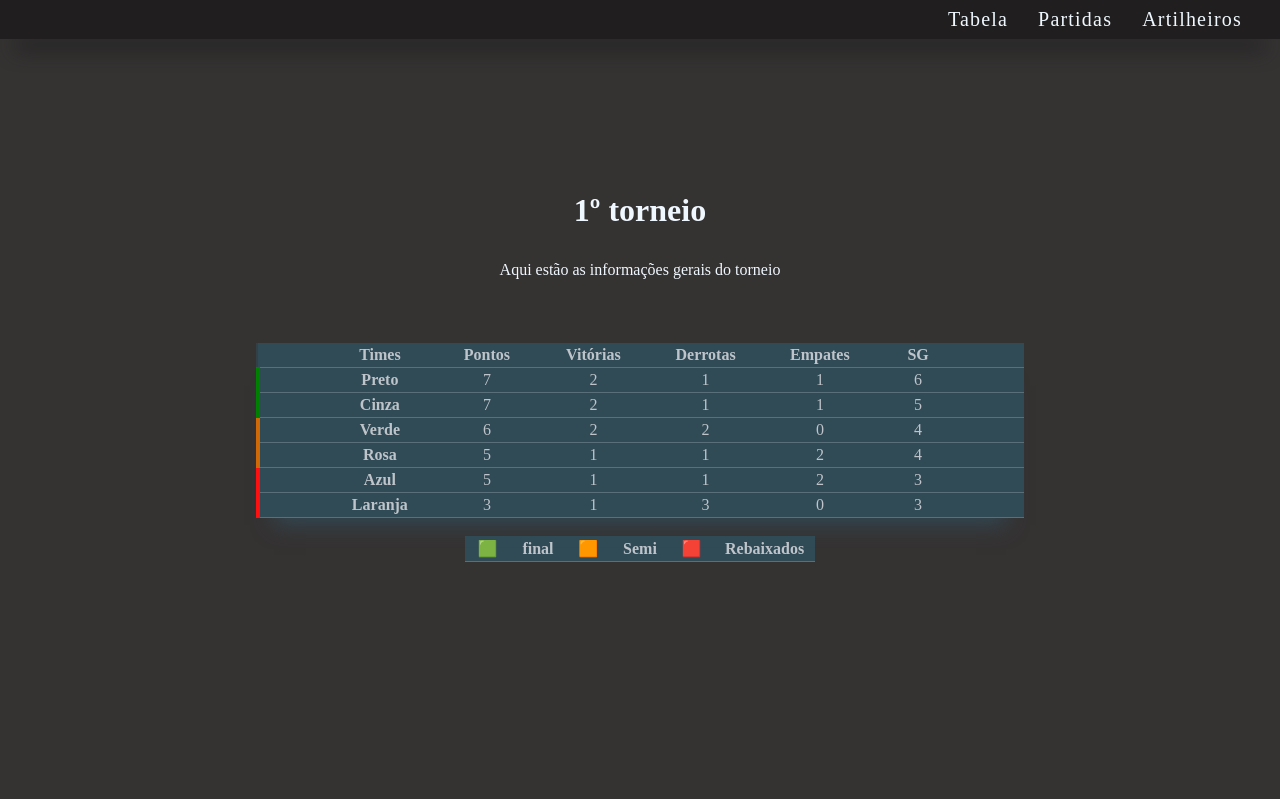
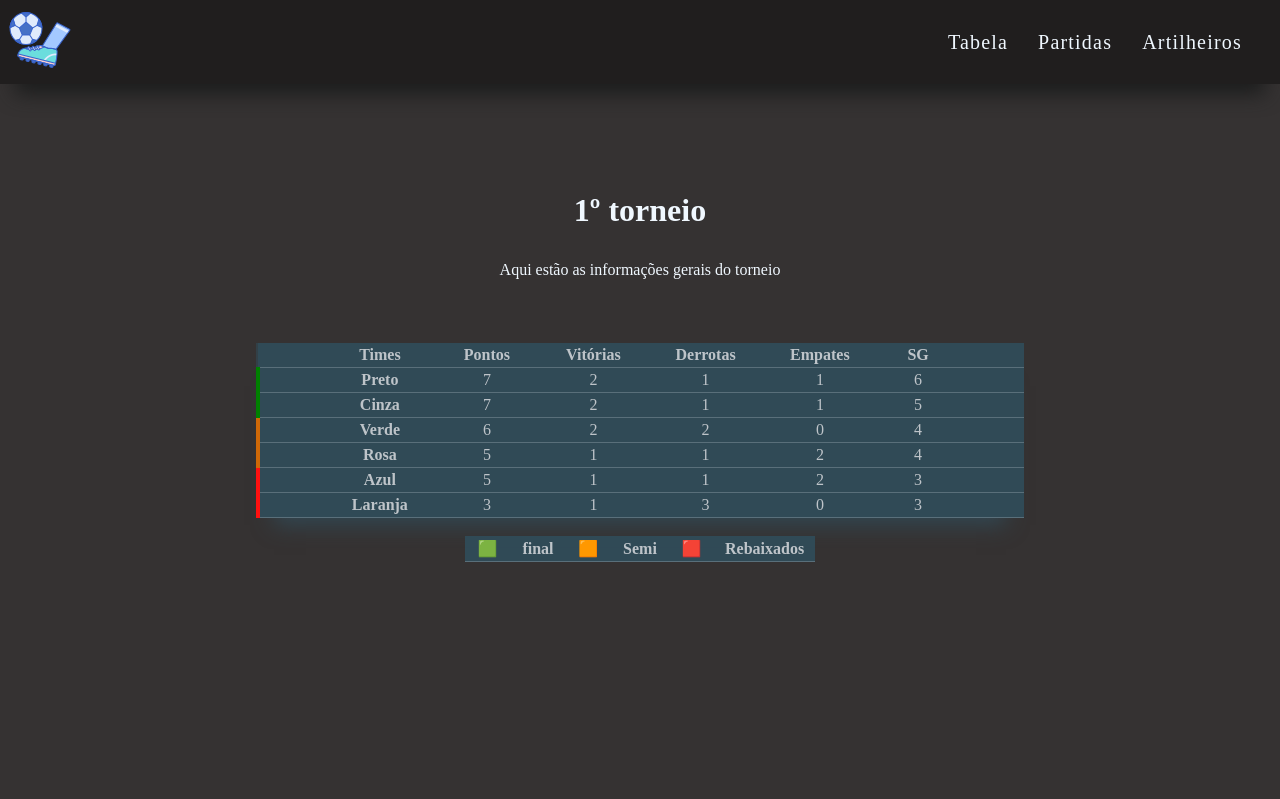
Before and after one commit to OkaioSilva/Torneio, a plain HTML site: page index.html in a window 1280 px wide. Shown: the top 799 px of the page. Drawn offline with Linux system fonts and the light colour scheme; the site is published under a folder, as on GitHub Pages, so addresses that start at the root find nothing.

Commit message:
Update index.html

```diff
--- a/index.html
+++ b/index.html
@@ -14,7 +14,7 @@
     <header class="nav_container">
         <nav class="navBar">
             <a href="#" id="#" >
-                <img class="img" src="/assets/icons8-desporto-64.png" alt="">
+                <img class="img" src="./assets/icons8-desporto-64.png" alt="">
             </a>
 
             <ul>
```
